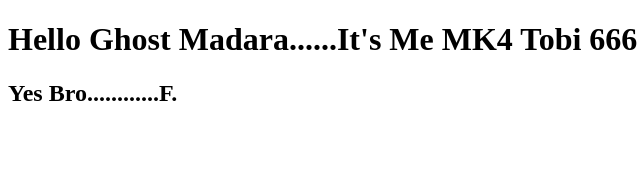
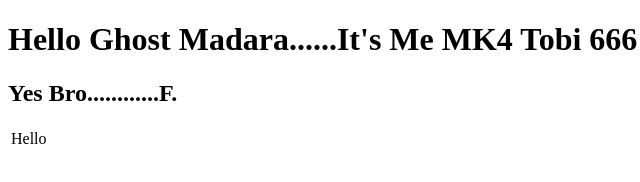
Before and after one commit to CSC99942/csckdnl1, a plain HTML site: page index.html in a window 1280 px wide. Shown: the full height of the page, 0-640 px from the left. Drawn offline with Linux system fonts and the light colour scheme.

Commit message:
table add

```diff
--- a/index.html
+++ b/index.html
@@ -8,5 +8,8 @@
 <body>
     <H1>Hello Ghost Madara......It's Me MK4 Tobi 666</H1>
     <h2>Yes Bro............F.</h2>
+    <table>
+        <td>Hello</td>
+    </table>
 </body>
 </html>
```
